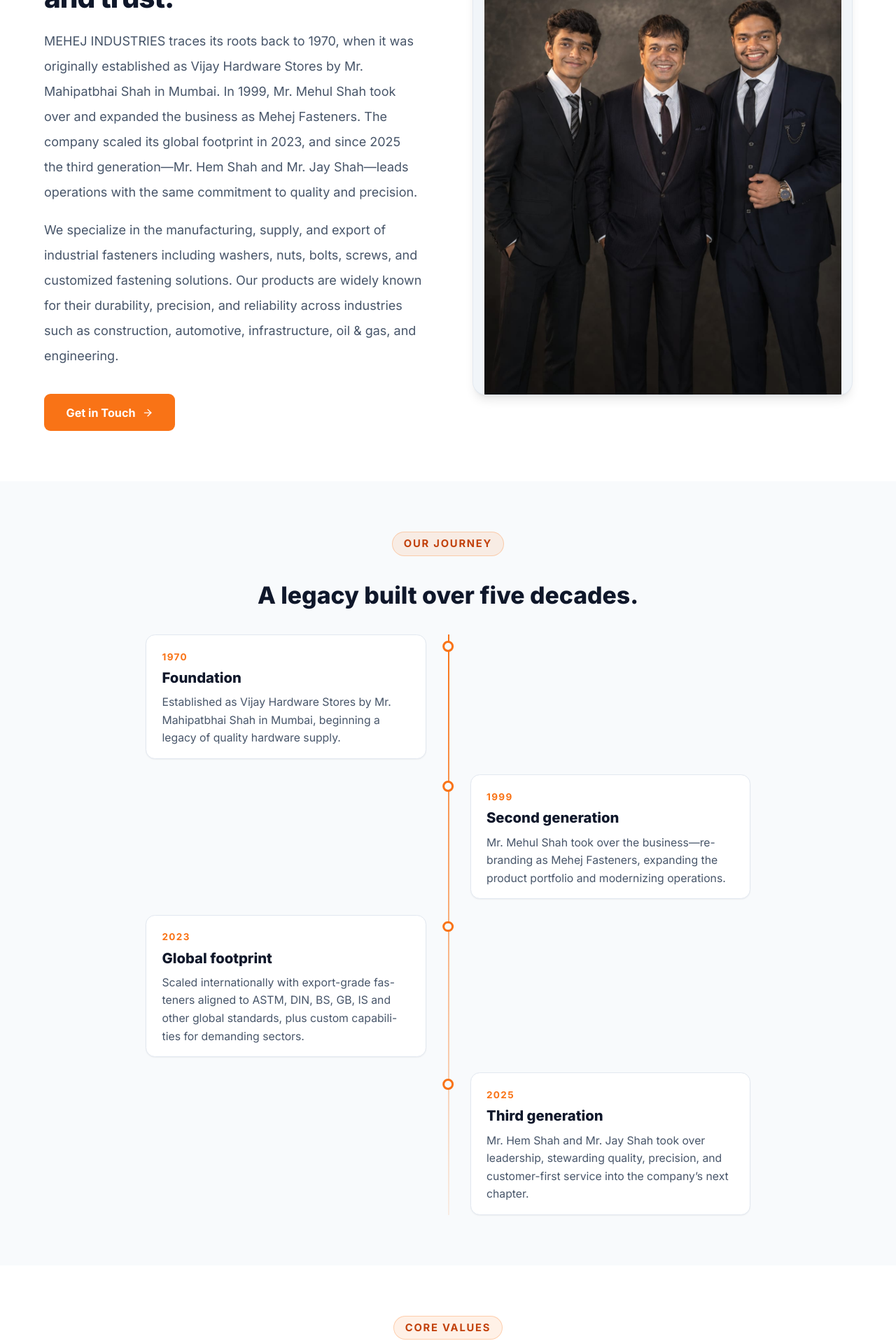
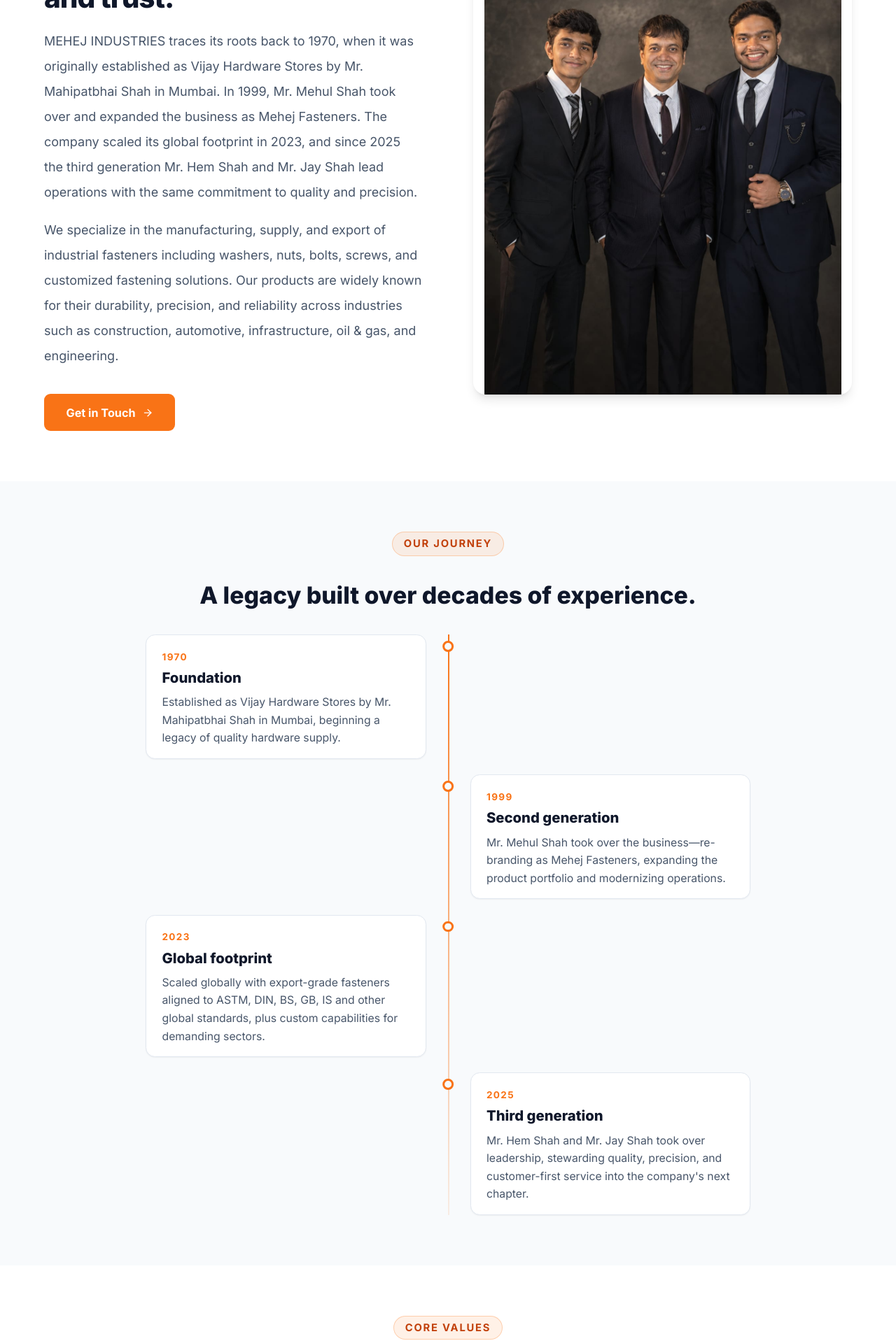
Before and after one commit to Khushiishahh/mehej_industries, a React (Vite) app: page /about in a window 1280 px wide. Shown: the part 748-2665 px from the top of the page at 70% size. Built offline with nearby package versions, Linux system fonts and the light colour scheme; the HTML template or start-up script is replaced by a standard one.

Commit message:
get in touch

```diff
--- a/src/data/siteData.js
+++ b/src/data/siteData.js
@@ -39,7 +39,7 @@
   phone: '9819933344',
   founded: '1970',
   location: 'Mumbai, India',
-  about: `MEHEJ INDUSTRIES traces its roots back to 1970, when it was originally established as Vijay Hardware Stores by Mr. Mahipatbhai Shah in Mumbai. In 1999, Mr. Mehul Shah took over and expanded the business as Mehej Fasteners. The company scaled its global footprint in 2023, and since 2025 the third generation—Mr. Hem Shah and Mr. Jay Shah—leads operations with the same commitment to quality and precision.`,
+  about: `MEHEJ INDUSTRIES traces its roots back to 1970, when it was originally established as Vijay Hardware Stores by Mr. Mahipatbhai Shah in Mumbai. In 1999, Mr. Mehul Shah took over and expanded the business as Mehej Fasteners. The company scaled its global footprint in 2023, and since 2025 the third generation Mr. Hem Shah and Mr. Jay Shah lead operations with the same commitment to quality and precision.`,
   description: `We specialize in the manufacturing, supply, and export of industrial fasteners including washers, nuts, bolts, screws, and customized fastening solutions. Our products are widely known for their durability, precision, and reliability across industries such as construction, automotive, infrastructure, oil & gas, and engineering.`,
 };
 
--- a/src/pages/AboutPage.jsx
+++ b/src/pages/AboutPage.jsx
@@ -1,5 +1,6 @@
 import { motion } from 'framer-motion';
 import { FiCheckCircle, FiArrowRight } from 'react-icons/fi';
+import { useNavigate } from 'react-router-dom';
 import { companyInfo } from '../data/siteData';
 import DarkMeshBackground from '../components/DarkMeshBackground';
 
@@ -9,8 +10,8 @@
 const timeline = [
   { year: '1970', title: 'Foundation', desc: 'Established as Vijay Hardware Stores by Mr. Mahipatbhai Shah in Mumbai, beginning a legacy of quality hardware supply.' },
   { year: '1999', title: 'Second generation', desc: 'Mr. Mehul Shah took over the business—rebranding as Mehej Fasteners, expanding the product portfolio and modernizing operations.' },
-  { year: '2023', title: 'Global footprint', desc: 'Scaled internationally with export-grade fasteners aligned to ASTM, DIN, BS, GB, IS and other global standards, plus custom capabilities for demanding sectors.' },
-  { year: '2025', title: 'Third generation', desc: 'Mr. Hem Shah and Mr. Jay Shah took over leadership, stewarding quality, precision, and customer-first service into the company’s next chapter.' },
+  { year: '2023', title: 'Global footprint', desc: 'Scaled globally with export-grade fasteners aligned to ASTM, DIN, BS, GB, IS and other global standards, plus custom capabilities for demanding sectors.' },
+  { year: '2025', title: 'Third generation', desc: 'Mr. Hem Shah and Mr. Jay Shah took over leadership, stewarding quality, precision, and customer-first service into the company\'s next chapter.' },
 ];
 
 const coreValues = [
@@ -22,7 +23,21 @@
   { title: 'Integrity',               desc: 'Transparent pricing and honest business practices, generation after generation.' },
 ];
 
-const AboutPage = () => (
+const AboutPage = () => {
+  const navigate = useNavigate();
+
+  const goToContact = (e) => {
+    e.preventDefault();
+    const el = () => document.querySelector('#contact') ?? document.getElementById('contact');
+    if (window.location.pathname !== '/') {
+      navigate('/');
+      window.setTimeout(() => el()?.scrollIntoView({ behavior: 'smooth', block: 'start' }), 150);
+    } else {
+      el()?.scrollIntoView({ behavior: 'smooth', block: 'start' });
+    }
+  };
+
+  return (
   <div className="min-h-screen bg-white">
 
     {/* HERO — same mesh + compact band as Catalogue / Resources */}
@@ -57,10 +72,12 @@
             </h2>
             <p className="mt-4 text-sm leading-relaxed text-slate-600 min-[380px]:mt-5 min-[380px]:text-base min-[380px]:leading-8">{companyInfo.about}</p>
             <p className="mt-3 text-sm leading-relaxed text-slate-600 min-[380px]:mt-4 min-[380px]:text-base min-[380px]:leading-8">{companyInfo.description}</p>
-            <a href="/catalogue" className="btn-primary mt-6 inline-flex min-[380px]:mt-8">Get in Touch <FiArrowRight /></a>
+            <a href="/#contact" className="btn-primary mt-6 inline-flex min-[380px]:mt-8" onClick={goToContact}>
+              Get in Touch <FiArrowRight />
+            </a>
           </motion.div>
           <motion.div initial={{ opacity: 0, x: 24 }} whileInView={{ opacity: 1, x: 0 }} viewport={{ once: true }} transition={{ duration: 0.7, delay: 0.1 }} className="min-w-0">
-            <div className="overflow-hidden rounded-2xl bg-slate-100 shadow-lg ring-1 ring-slate-200/90">
+            <div className="overflow-hidden rounded-2xl shadow-lg">
               <img
                 src="/assets/founders/mehej-founders.jpg"
                 alt={`${companyInfo.name} — leadership and founders`}
@@ -79,7 +96,7 @@
       <div className="container-main">
         <div className="mx-auto mb-8 max-w-2xl px-1 text-center sm:px-0">
           <span className="section-label">Our Journey</span>
-          <h2 className="mt-4 text-[1.375rem] font-extrabold leading-snug text-slate-900 min-[380px]:text-2xl sm:text-3xl">A legacy built over five decades.</h2>
+          <h2 className="mt-4 text-[1.375rem] font-extrabold leading-snug text-slate-900 min-[380px]:text-2xl sm:text-3xl">A legacy built over decades of experience.</h2>
         </div>
 
         <div className="relative mx-auto max-w-3xl">
@@ -160,6 +177,7 @@
       </div>
     </section>
   </div>
-);
+  );
+};
 
 export default AboutPage;
```
